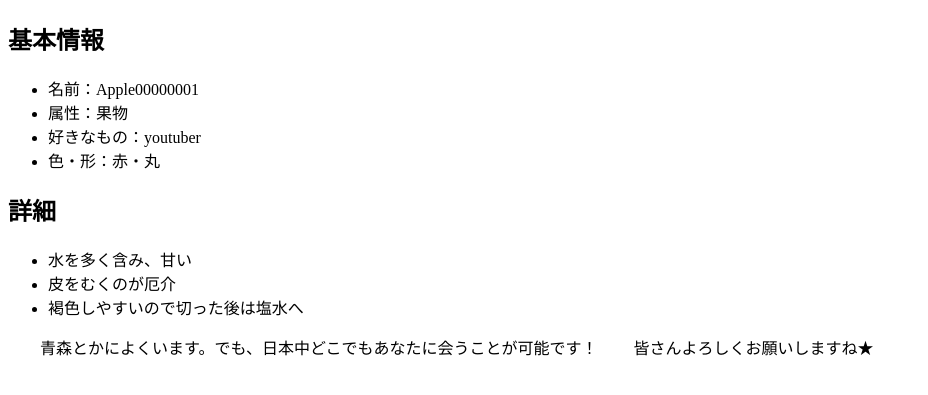
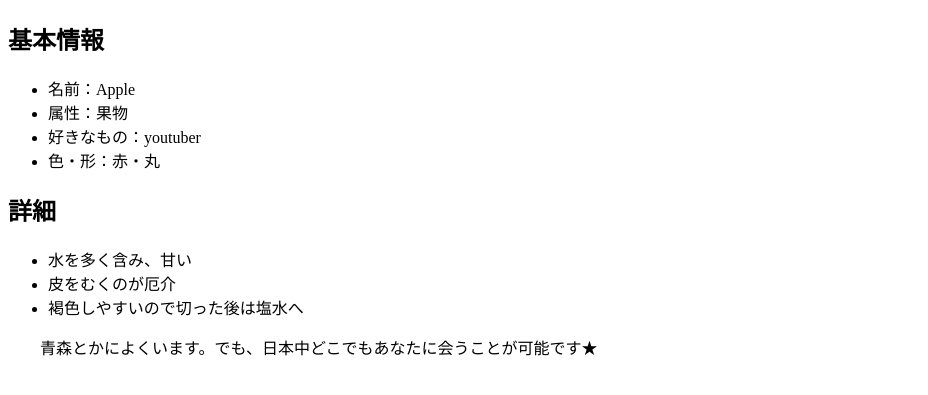
Before and after one commit to Apple000001/firstproject, a plain HTML site: page index.html in a window 1280 px wide. Shown: the part 167-562 px from the top of the page, without its empty margins (0-928 px from the left). Drawn offline with Linux system fonts and the light colour scheme.

Commit message:
最終変更

```diff
--- a/index.html
+++ b/index.html
@@ -13,7 +13,7 @@
     <div>
         <h2>基本情報</h2>
         <ul>
-            <li>名前：Apple00000001</li>
+            <li>名前：Apple</li>
             <li>属性：果物</li>
             <li>好きなもの：youtuber</li>
             <li>色・形：赤・丸</li>
@@ -28,8 +28,7 @@
         <ul>
     </div>
     <p>
-    　　青森とかによくいます。でも、日本中どこでもあなたに会うことが可能です！
-    　　皆さんよろしくお願いしますね★
+    　　青森とかによくいます。でも、日本中どこでもあなたに会うことが可能です★
     </p>
 </body>
 </html>
```
